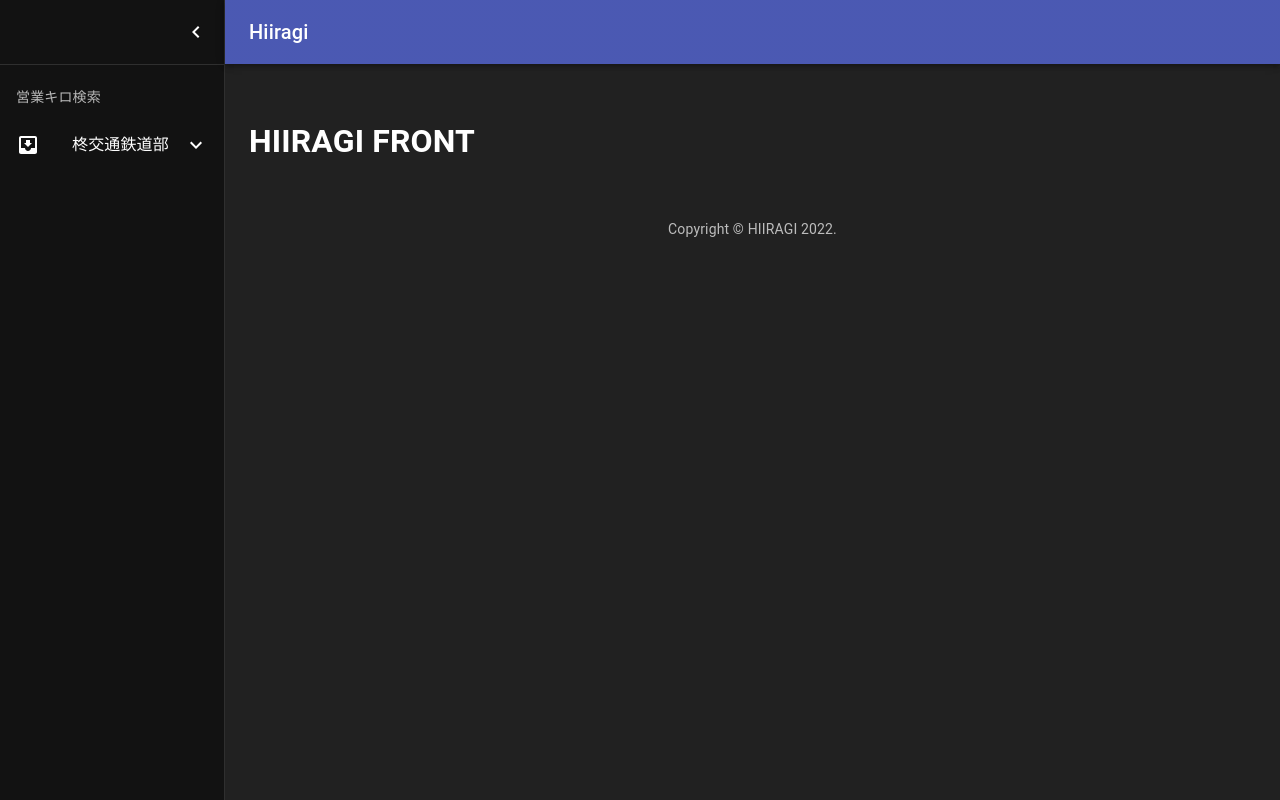
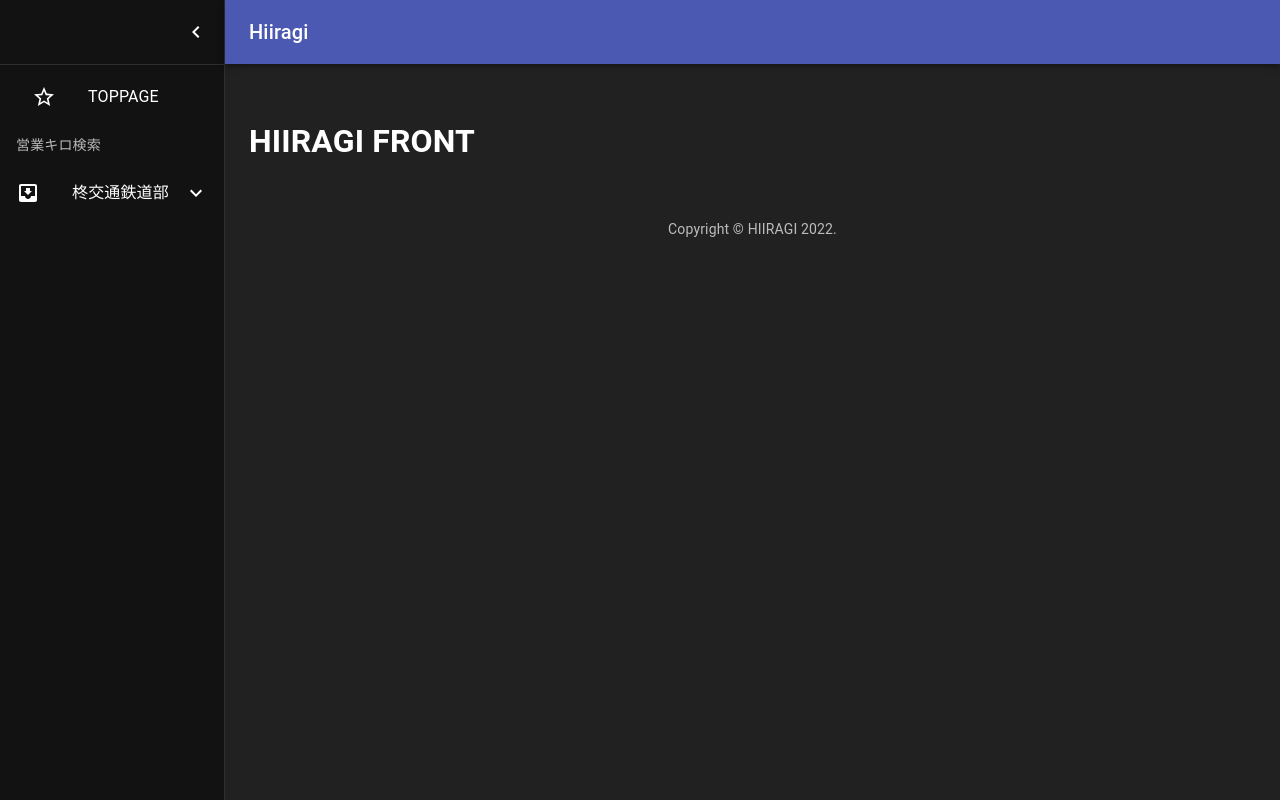
Before and after one commit to lafleurblanche/hiiragi-frontend, a React (Create React App) app in the folder hiiragi-frontend/: page / in a window 1280 px wide. Built offline with nearby package versions, Linux system fonts and the light colour scheme.

Commit message:
20221213 Add Component

```diff
--- a/hiiragi-frontend/src/components/ui-parts/HomeDrawer/HomeDrawer.tsx
+++ b/hiiragi-frontend/src/components/ui-parts/HomeDrawer/HomeDrawer.tsx
@@ -16,6 +16,7 @@ import { Drawer } from "components/ui-elements/Drawer/Drawer";
 
 /* ui-parts */
 import { HiiragiRWListItems } from "components/ui-parts/HiiragiRWListItems/HiiragiRWListItems";
+import { MainMenuListItems } from "components/ui-parts/MainMenuListItems/MainMenuListItems";
 
 export default function HomeDrawer() {
   const [open, setOpen] = useRecoilState(drawerOpenAtom);
@@ -38,6 +39,7 @@ export default function HomeDrawer() {
       </Toolbar>
       <Divider />
       <List component="nav">
+        <MainMenuListItems />
         <HiiragiRWListItems />
       </List>
     </Drawer>
```
